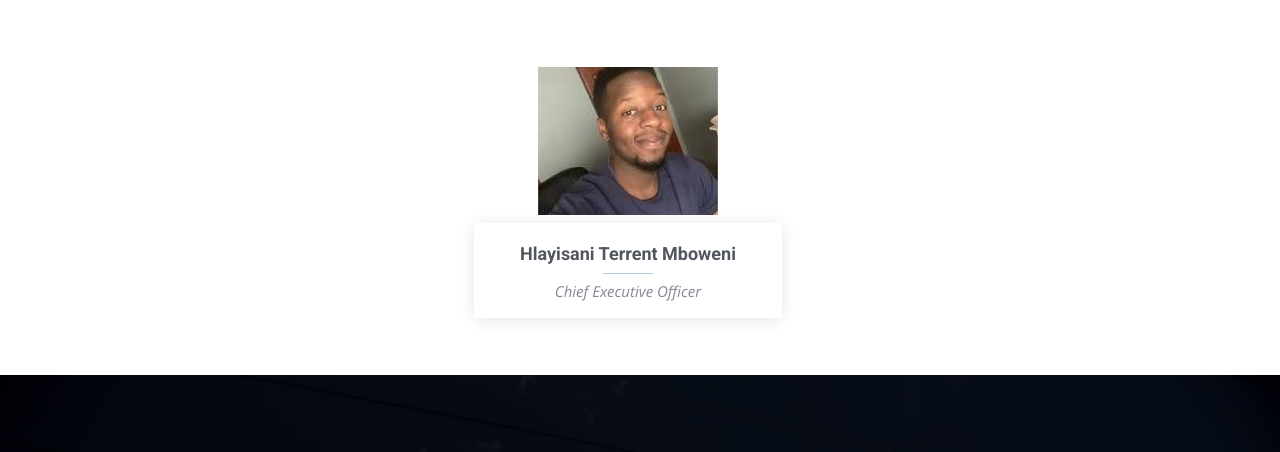
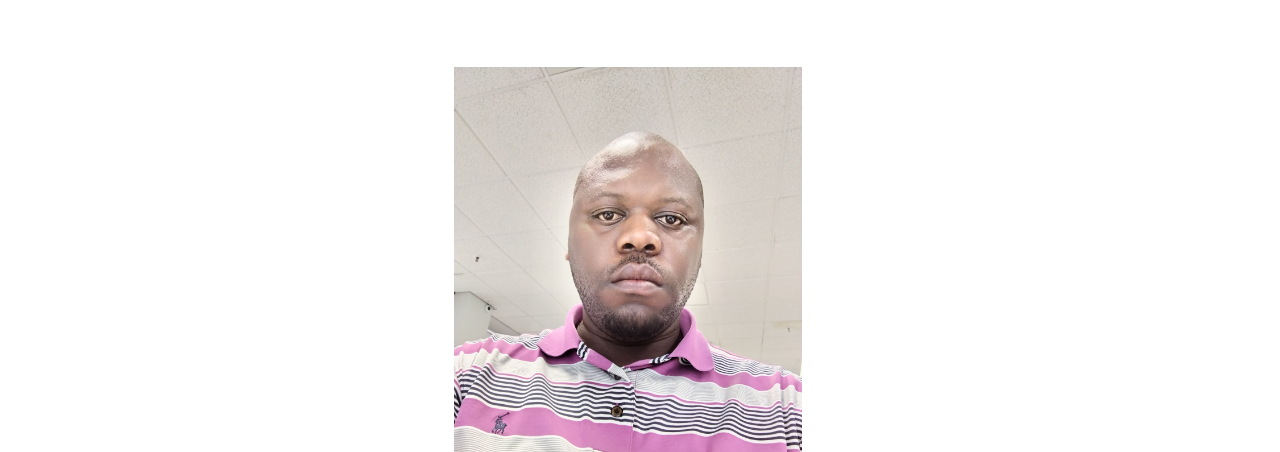
Before and after one commit to Mahlori-Baloyi/Mboweni-Accountants, a plain HTML site: page index.html in a window 1280 px wide. Shown: the part 4714-5166 px from the top of the page. Drawn offline with nearby package versions, Linux system fonts and the light colour scheme.

Commit message:
added the founder's photo, and updated the readme file

```diff
--- a/index.html
+++ b/index.html
@@ -376,16 +376,15 @@
         <h2>Meet Our Accountant</h2>
         <p>Professional Accountant (SA)| Professional Tax Practitioner (SA)|Tax Practitioner No: PR - 0095521| Saipa No:26919</p>
       </div>
-
       <div class="row">
 
         <div class="row justify-content-center"> <!-- Modified to justify-content-center -->
           <div class="col-lg-4 col-md-6">
           <div class="member" data-aos="fade-up">
-            <div class="pic text-center"><img src="assets/img/4.jpg" class="img-fluid" alt=""></div>
+            <div class="pic text-center"><img src="assets/img/founder/8.jpg" class="img-fluid" alt=""></div>
             <div class="member-info">
               <h4>Hlayisani Terrent Mboweni</h4>
-              <span>Chief Executive Officer</span>
+              <span>Founder</span>
             </div>
           </div>
         </div>
```
Also changed, not shown: Readme.txt (deleted), assets/img/founder/8.jpg (added), 3 other files.
